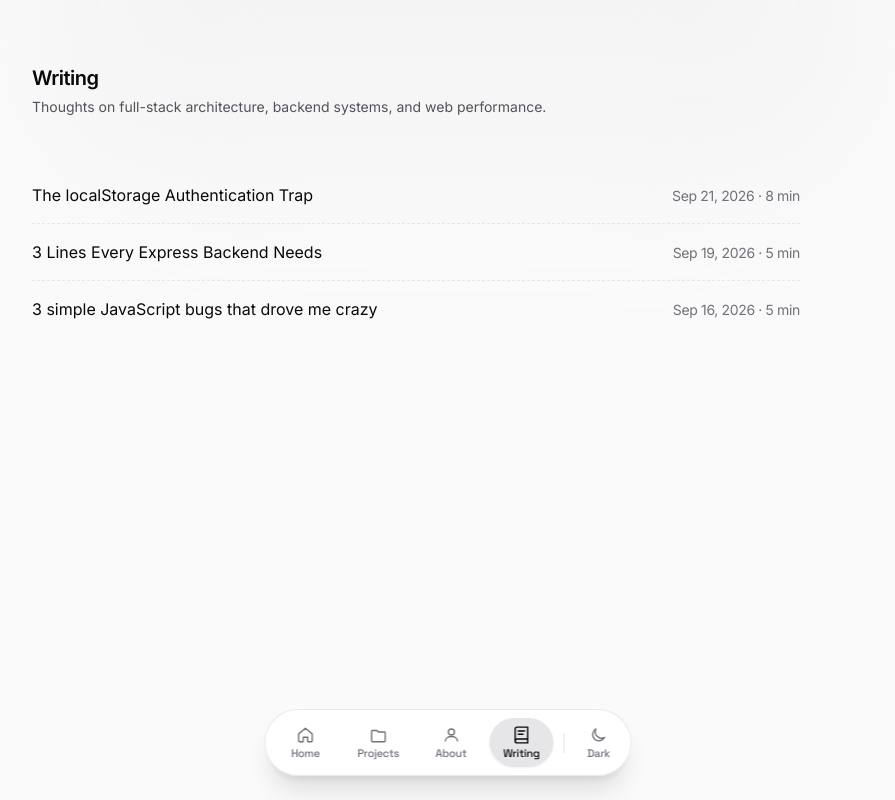
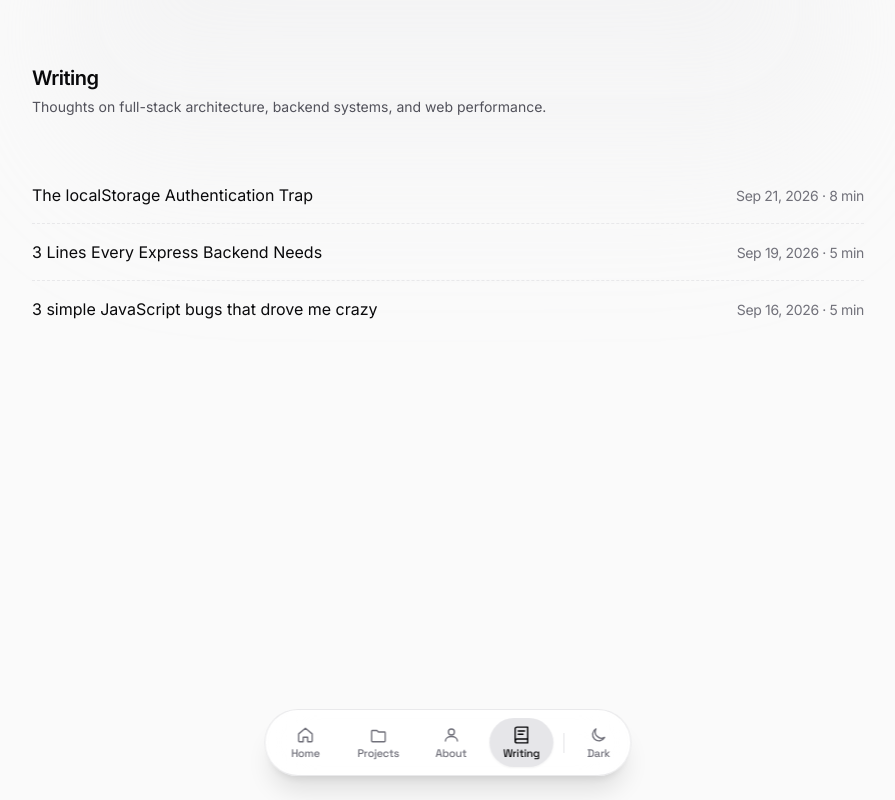
Before and after one commit to shivamkumarlogs/Portfolio, a React (Vite) app: page /writing in a window 1280 px wide. Shown: the whole page, without its empty margins (192-1087 px from the left). Built offline with nearby package versions, Linux system fonts and the light colour scheme.

Commit message:
style: harmonize page container spacing and layout across pages

```diff
--- a/src/pages/AboutPage.jsx
+++ b/src/pages/AboutPage.jsx
@@ -114,7 +114,7 @@ export function AboutPage() {
   }, [dimensions.isMobile]);
 
   return (
-    <div className="space-y-10 sm:space-y-12 animate-fade-in">
+    <div className="space-y-8 sm:space-y-12 animate-fade-in">
       {/* Page Header */}
       <header className="flex flex-col sm:flex-row sm:items-stretch sm:justify-between gap-4">
         <div className="flex flex-col justify-center space-y-1">
--- a/src/pages/ProjectsPage.jsx
+++ b/src/pages/ProjectsPage.jsx
@@ -16,7 +16,7 @@ export function ProjectsPage() {
   });
 
   return (
-    <div className="space-y-8 animate-fade-in">
+    <div className="space-y-8 sm:space-y-12 animate-fade-in">
       {/* Page Header */}
       <header className="flex flex-col sm:flex-row sm:items-stretch sm:justify-between gap-4">
         <div className="flex flex-col justify-center space-y-1">
--- a/src/pages/WritingPage.jsx
+++ b/src/pages/WritingPage.jsx
@@ -2,7 +2,7 @@ import { blogs } from "../data/siteContent";
 
 export function WritingPage() {
   return (
-    <div className="space-y-8 sm:space-y-10 animate-fade-in max-w-3xl">
+    <div className="space-y-8 sm:space-y-12 animate-fade-in">
       {/* Page Header */}
       <header className="space-y-1">
         <h1 className="text-xl font-bold tracking-tight text-(--text-primary)">
@@ -14,7 +14,7 @@ export function WritingPage() {
       </header>
 
       {/* Pure Typographic List */}
-      <div className="pt-2 divide-y divide-dashed divide-(--border-soft)">
+      <div className="divide-y divide-dashed divide-(--border-soft)">
         {blogs.map((post) => (
           <a
             key={post.title}
```
